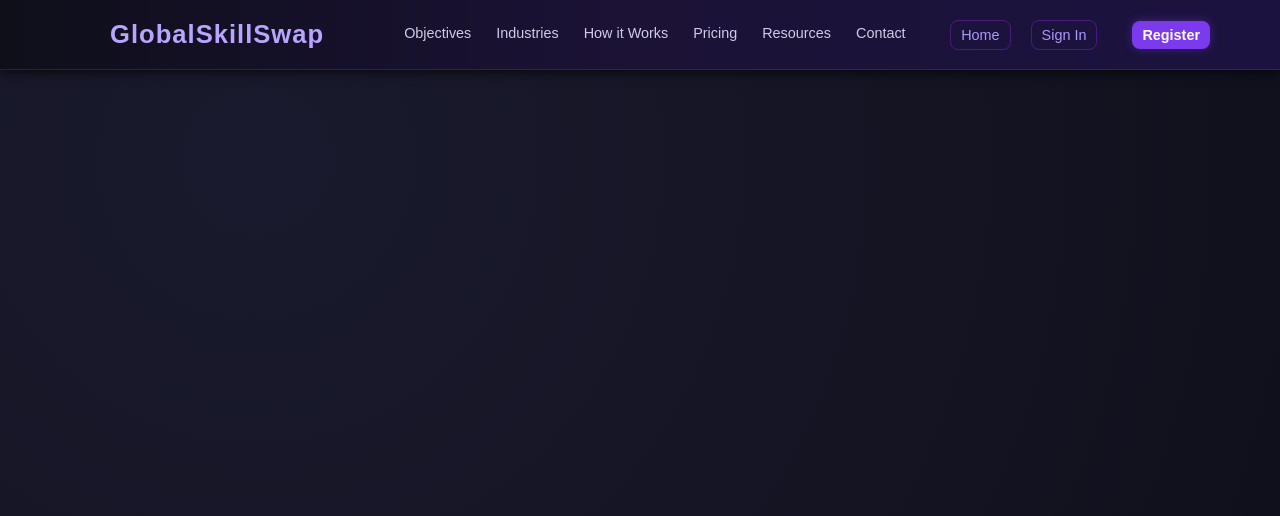
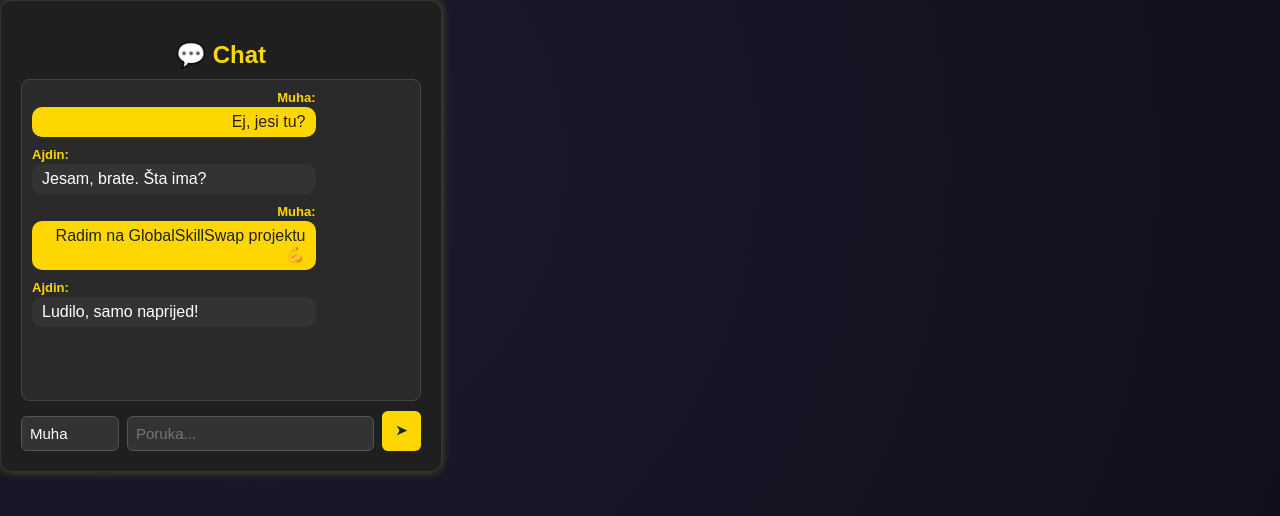
Before and after one commit to Muhamed1111/GlobalSkillSwap, a React (Create React App) app in the folder frontend/: page /chat in a window 1280 px wide. Shown: the top 516 px of the page. Built offline with nearby package versions, Linux system fonts and the light colour scheme.

Commit message:
chat front

```diff
--- a/frontend/src/App.js
+++ b/frontend/src/App.js
@@ -15,6 +15,8 @@ import HowItWorks from "./pages/howItWorks";
 import Pricing from "./pages/pricing";
 import Resources from "./pages/resources";
 import Contact from "./pages/contact";
+import Chat from "./pages/Chat.jsx";
+
 const App = () => {
   const location = useLocation();
   const navigate = useNavigate();
@@ -28,7 +30,8 @@ const App = () => {
     location.pathname === "/about" ||
     location.pathname === "/skills" ||
     location.pathname === "/post" ||
-    location.pathname === "/profile";
+    location.pathname === "/profile"||
+    location.pathname === "/chat";
 
   const toggleTheme = () => setDarkMode(!darkMode);
 
@@ -124,6 +127,7 @@ const App = () => {
         <Route path="/pricing" element={<Pricing />} />
         <Route path="/resources" element={<Resources />} />
         <Route path="/contact" element={<Contact />} />
+        <Route path="/chat" element={<Chat />} />
 
       </Routes>
     </div>
--- a/frontend/src/components/ProfileModal.css
+++ b/frontend/src/components/ProfileModal.css
@@ -152,3 +152,19 @@
   from { transform: translate(-50%, -50%) scale(0.95); opacity: 0; }
   to { transform: translate(-50%, -50%) scale(1); opacity: 1; }
 }
+
+.chat-btn {
+  background-color: #ffd700;
+  color: #222;
+  border: none;
+  border-radius: 8px;
+  padding: 8px 12px;
+  font-weight: bold;
+  cursor: pointer;
+  transition: 0.2s;
+  margin-top: 10px;
+}
+
+.chat-btn:hover {
+  background-color: #ffb700;
+}
--- a/frontend/src/components/ProfileModal.jsx
+++ b/frontend/src/components/ProfileModal.jsx
@@ -2,7 +2,7 @@ import React, { useState } from "react";
 import EditProfileModal from "./EditProfileModal";
 import "./ProfileModal.css";
 
-const ProfileModal = ({ onClose }) => {
+  const ProfileModal = ({ onClose, onChatOpen }) => {
   const [isEditing, setIsEditing] = useState(false);
 
   const user = {
@@ -34,6 +34,9 @@ const ProfileModal = ({ onClose }) => {
                 <div><b>{user.points}</b><span>Bodova</span></div>
                 <div><b>{user.lessons}</b><span>Časova</span></div>
                 <div><b>{user.rating} ⭐</b><span>Ocjena</span></div>
+                <button className="chat-btn" onClick={() => onChatOpen(user)}>
+                  💬 Chat
+                </button>
               </div>
             </div>
           </div>
--- a/frontend/src/components/profile.css
+++ b/frontend/src/components/profile.css
@@ -57,3 +57,19 @@
   font-size: 0.8rem;
   margin: 0;
 }
+
+.chat-btn {
+  background-color: #ffd700;
+  color: #222;
+  border: none;
+  border-radius: 8px;
+  padding: 8px 14px;
+  font-weight: bold;
+  cursor: pointer;
+  margin-top: 10px;
+  transition: background-color 0.2s ease;
+}
+
+.chat-btn:hover {
+  background-color: #ffb700;
+}
--- a/frontend/src/components/profile.jsx
+++ b/frontend/src/components/profile.jsx
@@ -1,7 +1,7 @@
 import React from "react";
 import "./profile.css";
 
-const ProfileCard = ({ user }) => {
+const ProfileCard = ({ user, onChatOpen }) => {
   return (
     <div className="mentor-card">
       <img src={user.avatar} alt={user.name} className="mentor-avatar" />
@@ -22,6 +22,14 @@ const ProfileCard = ({ user }) => {
           <p>Rating</p>
         </div>
       </div>
+
+      {/* 💬 Dugme za otvaranje chat prozora */}
+      <button
+        className="chat-btn"
+        onClick={() => onChatOpen(user)}
+      >
+        💬 Chat
+      </button>
     </div>
   );
 };
--- a/frontend/src/components/sidebar.jsx
+++ b/frontend/src/components/sidebar.jsx
@@ -1,7 +1,8 @@
 import React from "react";
 import { Link } from "react-router-dom";
 import "../App.css";
-import "../pages/appwrite/signIn.css"
+import "../pages/appwrite/signIn.css";
+
 const Sidebar = ({ active, onMenuToggle }) => {
   return (
     <div className={`sidebar ${active ? "active" : "hidden"}`}>
@@ -9,14 +10,12 @@ const Sidebar = ({ active, onMenuToggle }) => {
 
       <nav className="sidebar-nav">
         <Link to="/home" onClick={onMenuToggle}>🏠 Home</Link>
-        <Link to="/how" onClick={onMenuToggle}>⚙️ How it Works</Link>
-        <Link to="/about" onClick={onMenuToggle}>ℹ️ About</Link>
-        <Link to="/skills" onClick={onMenuToggle}>💡 Find Job</Link>
+        <Link to="/skills" onClick={onMenuToggle}>💡 Find Mentors</Link>
         <Link to="/post" onClick={onMenuToggle}>📝 Post Job</Link>
-        <Link to="/profile" onClick={onMenuToggle}>👤 Profile</Link>
-
+        <Link to="/chat" onClick={onMenuToggle}>💬 Chat</Link>
 
         <Link className="bottom-link" to="/">Log Out</Link>
+
 
       </nav>
     </div>
--- /dev/null
+++ b/frontend/src/pages/Chat.css
@@ -0,0 +1,103 @@
+.chat-container {
+  padding: 20px;
+  border: 1px solid #333;
+  border-radius: 12px;
+  width: 400px;
+  background-color: #1f1f1f;
+  color: white;
+  box-shadow: 0 0 10px rgba(255, 215, 0, 0.3);
+  display: flex;
+  flex-direction: column;
+}
+
+.chat-title {
+  color: #ffd700;
+  text-align: center;
+  margin-bottom: 10px;
+}
+
+.chat-box {
+  flex-grow: 1;
+  height: 300px;
+  overflow-y: auto;
+  border: 1px solid #444;
+  border-radius: 8px;
+  padding: 10px;
+  background-color: #2a2a2a;
+  margin-bottom: 10px;
+}
+
+.chat-message {
+  margin-bottom: 10px;
+  display: flex;
+  flex-direction: column;
+  max-width: 75%;
+  word-wrap: break-word;
+}
+
+.chat-message.sent {
+  align-self: flex-end;
+  text-align: right;
+}
+
+.chat-message.received {
+  align-self: flex-start;
+  text-align: left;
+}
+
+.chat-username {
+  color: #ffd700;
+  font-size: 13px;
+  margin-bottom: 2px;
+}
+
+.chat-text {
+  background-color: #333;
+  color: white;
+  padding: 6px 10px;
+  border-radius: 10px;
+  display: inline-block;
+}
+
+.chat-message.sent .chat-text {
+  background-color: #ffd700;
+  color: #222;
+}
+
+.chat-form {
+  display: flex;
+  gap: 8px;
+}
+
+.chat-input-name {
+  width: 80px;
+  padding: 8px;
+  border-radius: 6px;
+  border: 1px solid #555;
+  background-color: #333;
+  color: white;
+}
+
+.chat-input-message {
+  flex-grow: 1;
+  padding: 8px;
+  border-radius: 6px;
+  border: 1px solid #555;
+  background-color: #333;
+  color: white;
+}
+
+.chat-send-btn {
+  background-color: #ffd700;
+  color: #222;
+  border: none;
+  border-radius: 6px;
+  padding: 8px 14px;
+  font-weight: bold;
+  cursor: pointer;
+  transition: 0.2s;
+}
+
+.chat-send-btn:hover {
+  background-color: #ffb700;
+}
--- /dev/null
+++ b/frontend/src/pages/Chat.jsx
@@ -0,0 +1,69 @@
+import React, { useState, useEffect } from "react";
+import "./Chat.css";
+
+function Chat() {
+  const [message, setMessage] = useState("");
+  const [messages, setMessages] = useState([
+    { username: "Muha", text: "Ej, jesi tu?" },
+    { username: "Ajdin", text: "Jesam, brate. Šta ima?" },
+    { username: "Muha", text: "Radim na GlobalSkillSwap projektu 💪" },
+    { username: "Ajdin", text: "Ludilo, samo naprijed!" },
+  ]);
+  const [username, setUsername] = useState("Muha");
+
+  useEffect(() => {
+    const chatBox = document.getElementById("chat-box");
+    if (chatBox) chatBox.scrollTop = chatBox.scrollHeight;
+  }, [messages]);
+
+  const sendMessage = (e) => {
+    e.preventDefault();
+    if (message.trim()) {
+      const newMsg = { username, text: message };
+      setMessages((prev) => [...prev, newMsg]);
+      setMessage("");
+    }
+  };
+
+  return (
+    <div className="chat-container">
+      <h2 className="chat-title">💬 Chat</h2>
+
+      <div id="chat-box" className="chat-box">
+        {messages.map((msg, index) => (
+          <div
+            key={index}
+            className={`chat-message ${
+              msg.username === username ? "sent" : "received"
+            }`}
+          >
+            <strong className="chat-username">{msg.username}:</strong>
+            <span className="chat-text">{msg.text}</span>
+          </div>
+        ))}
+      </div>
+
+      <form onSubmit={sendMessage} className="chat-form">
+        <input
+          type="text"
+          value={username}
+          onChange={(e) => setUsername(e.target.value)}
+          placeholder="Ime"
+          className="chat-input-name"
+        />
+        <input
+          type="text"
+          value={message}
+          onChange={(e) => setMessage(e.target.value)}
+          placeholder="Poruka..."
+          className="chat-input-message"
+        />
+        <button type="submit" className="chat-send-btn">
+          ➤
+        </button>
+      </form>
+    </div>
+  );
+}
+
+export default Chat;
--- a/frontend/src/pages/home.jsx
+++ b/frontend/src/pages/home.jsx
@@ -13,6 +13,7 @@ import Chart from "../components/Chart";
 import "../App.css"
 import MenuHeader from "../components/MenuHeader";
 import ProfileSidebar from "../components/ProfileSidebar";
+import Chat from "./Chat";
 
 
 const user = {
@@ -31,7 +32,7 @@ const data = [
 
 const Home = () => {
   const location = useLocation();
-  const [sidebarOpen, setSidebarOpen] = useState(true);
+  const [sidebarOpen, setSidebarOpen] = useState(false);
   const [profileOpen, setProfileOpen] = useState(false);
   const navigate = useNavigate();
 
@@ -161,7 +162,7 @@ const Home = () => {
         <Route path="/contact" element={<Contact />} />
         <Route path="/appwrite/sign-in" element={<SignIn />} />
         <Route path="/appwrite/login" element={<Login />} />
-
+        <Route path="/chat" element={<Chat/>}/>
       </Routes>
     </div>
   );
--- a/frontend/src/pages/skills.css
+++ b/frontend/src/pages/skills.css
@@ -109,3 +109,37 @@
 .carousel-btn.right {
   right: 10px;
 }
+
+
+.chat-popup {
+  position: fixed;
+  bottom: 20px;
+  right: 30px;
+  width: 400px;
+  height: 500px;
+  background-color: #1f1f1f;
+  border: 1px solid #444;
+  border-radius: 12px;
+  box-shadow: 0 0 15px rgba(255, 215, 0, 0.3);
+  z-index: 1000;
+  overflow: hidden;
+  display: flex;
+  flex-direction: column;
+}
+
+.chat-popup-header {
+  background-color: #ffd700;
+  color: #222;
+  display: flex;
+  justify-content: space-between;
+  align-items: center;
+  padding: 10px;
+  font-weight: bold;
+}
+.chat-popup-header button {
+  background: none;
+  border: none;
+  font-size: 18px;
+  cursor: pointer;
+  color: #222;
+}
--- a/frontend/src/pages/skills.jsx
+++ b/frontend/src/pages/skills.jsx
@@ -4,15 +4,19 @@ import Sidebar from "../components/sidebar";
 import ProfileSidebar from "../components/ProfileSidebar";
 import ProfileCard from "../components/profile";
 import "./skills.css";
+import Chat from "./Chat";
+
 
 const Skills = () => {
   const scrollRef = useRef(null);
   const [sidebarOpen, setSidebarOpen] = useState(true);
   const [profileOpen, setProfileOpen] = useState(false);
+  const [activeChatUser, setActiveChatUser] = useState(null);
 
   // 🔹 Dummy podaci
   const users = [
     {
+      id:568,
       name: "Ajdin Alihodžić",
       email: "ajdin@example.com",
       points: 320,
@@ -22,6 +26,7 @@ const Skills = () => {
       avatar: "https://i.pravatar.cc/200?img=3",
     },
     {
+      id:565,
       name: "Muhamed Mujić",
       email: "mujic@example.com",
       points: 652,
@@ -31,6 +36,7 @@ const Skills = () => {
       avatar: "https://i.pravatar.cc/200?img=4",
     },
     {
+      id: 156,
       name: "Zemo Mujić",
       email: "zemo@example.com",
       points: 54,
@@ -40,6 +46,7 @@ const Skills = () => {
       avatar: "https://i.pravatar.cc/200?img=5",
     },
     {
+      id:123,
       name: "Emina Hadžić",
       email: "emina@example.com",
       points: 415,
@@ -98,12 +105,24 @@ const Skills = () => {
           <button className="carousel-btn left" onClick={scrollLeft}>◀</button>
           <div className="profiles-carousel" ref={scrollRef}>
             {users.map((user, index) => (
-              <ProfileCard key={index} user={user} />
-            ))}
+  <ProfileCard key={index} user={user} onChatOpen={setActiveChatUser} />
+))}
+
           </div>
           <button className="carousel-btn right" onClick={scrollRight}>▶</button>
         </div>
       </div>
+
+
+          {activeChatUser && (
+        <div className="chat-popup">
+          <div className="chat-popup-header">
+            <h3>Chat with {activeChatUser.name}</h3>
+            <button onClick={() => setActiveChatUser(null)}>✖</button>
+          </div>
+          <Chat recipient={activeChatUser.name} />
+        </div>
+      )}
 
       {/* Dugme za otvaranje sidebar-a */}
       <button onClick={toggleSidebar} className="menu-toggle-btn">☰</button>
```
Also changed, not shown: frontend/src/components/Chat.jsx (deleted, +0 -9 lines).
